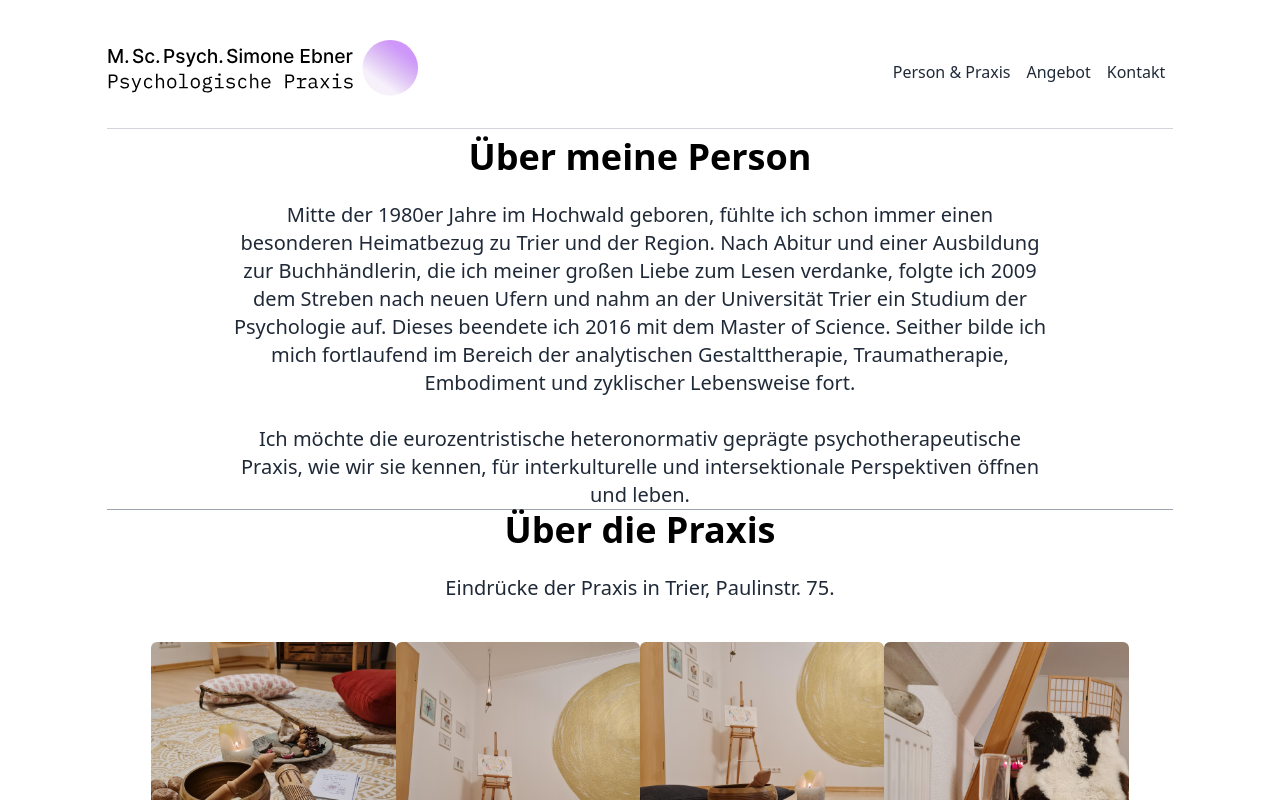
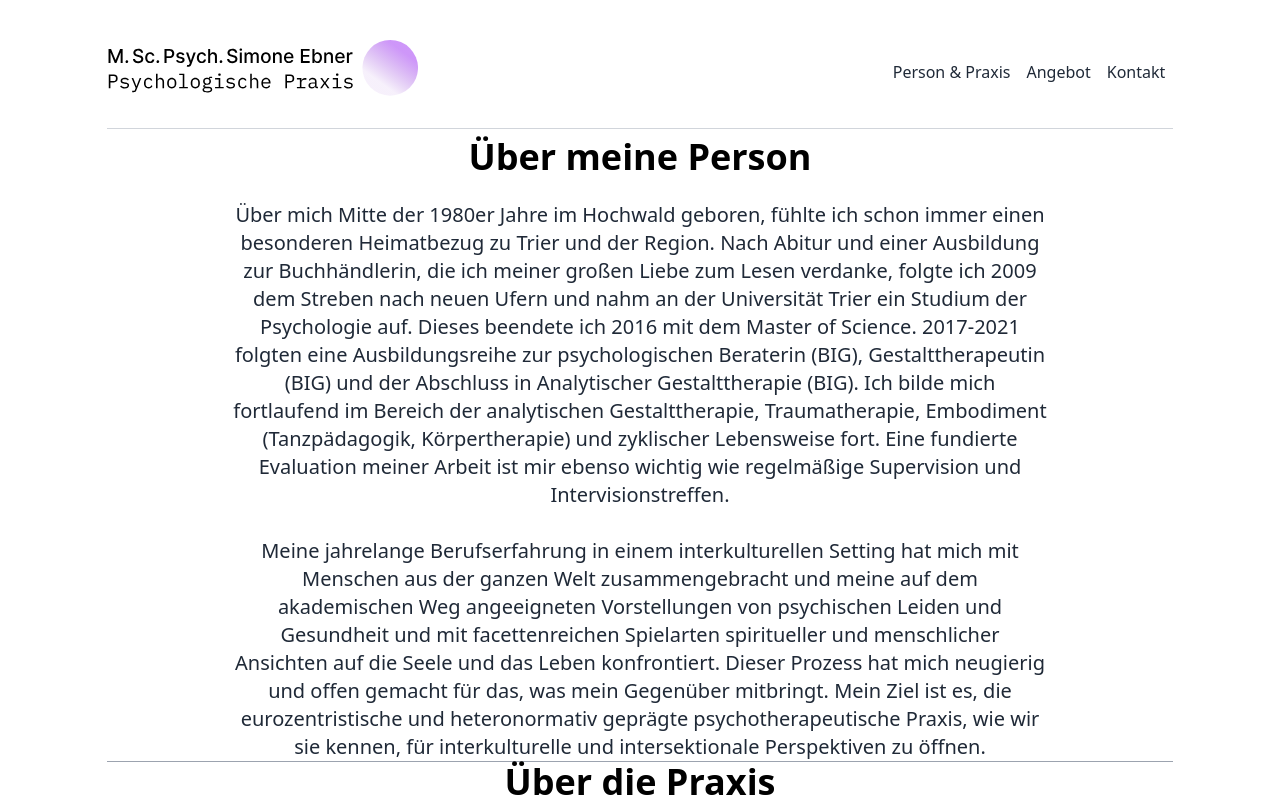
Before and after one commit to dvdptr/website-s-ebner, a Nuxt app: page /about in a window 1280 px wide. Shown: the top 800 px of the page. Built offline with nearby package versions, Linux system fonts and the light colour scheme.

Commit message:
update: text changes

```diff
--- a/components/Angebot.vue
+++ b/components/Angebot.vue
@@ -3,16 +3,15 @@
     class="w-full md:max-w-screen-xl md:w-10/12 mx-auto border-b border-gray-400 pylg"
   >
     <section class="w-10/12 mx-auto">
-      <h1 class="text-3xl md:text-4xl pb-2 font-bold">
+      <h1 class="text-2xl md:text-4xl pb-2 font-bold">
         Krisen, Beratung und Therapie
       </h1>
       <section
         class="text-gray-800 text-base w-full text-left m-auto py-6 font-normal"
       >
         <p>
-          Krisen sind besondere Einschnitte in unser Leben, wie wir es uns bis dato vorgestellt haben. Durch unvorhersehbare und teilweise schmerzvolle Ereignisse, aber auch durch große Umwälzungen wie Geburt, Heirat, Scheidung oder Trennung. Krankheit oder Renteneintritt können Gefühle von Hilflosigkeit, Unsicherheit und Angst bis hin zu Kontrollverlust auslösen. Im Rahmen professioneller Kriseninterventionen begleite ich Sie ein Stück auf diesem besonderen Abschnitt Ihres Lebensweges.
-
-Manchmal sind es aber gar nicht die großen, besonderen Ereignisse im Leben, die uns zu schaffen machen. Über die Zeit schleicht sich ein Gefühl von Gleichgültigkeit, eine graue Suppe des täglichen Einerlei ein. Das soll es also nun gewesen sein? Der Alltag scheint Sie zu ersticken, die Freude und die Farbe sind Ihnen abhanden gekommen. Oder Sie fühlen sich plötzlich besonders unglücklich. Sind ängstlich, soziale Kontakte ermüden Sie und die Geschehnisse in der großen und kleinen Welt scheinen Sie zu erdrücken. Wenn Sie den Ruf der Veränderung in Ihrem Leben hören und auf der Suche zu Ihrem wahren Selbst und dessen Ausdruck sind, scheuen Sie sich nicht, sich per Mail, Messenger oder telefonisch Kontakt zu mir aufzunehmen!</p>
+          Krisen sind besondere Einschnitte in unser Leben, wie wir es uns bis dato vorgestellt haben. Durch unvorhersehbare und teilweise schmerzvolle Ereignisse, aber auch durch große Umwälzungen im Leben wie Geburt eines Kindes, Heirat, oder Trennung. Krankheit oder der Beginn eines neuen Lebensabschnitts können Gefühle von Hilflosigkeit, Unsicherheit und Angst bis hin zu Kontrollverlust auslösen. Im Rahmen professioneller Kriseninterventionen begleite ich Sie ein Stück auf diesem besonderen Abschnitt Ihres Lebensweges. Ein besonderes Anliegen ist mir hierbei die Begleitung von Trauerprozessen beispielsweise aufgrund von Fehl- oder frühen Geburten oder  unerfülltem Kinderwunsch. <br/>
+          <br/>Manchmal sind es aber gar nicht die großen, besonderen Ereignisse im Leben, die uns zu schaffen machen. Über die Zeit schleicht sich ein Gefühl von Gleichgültigkeit, eine graue Suppe des täglichen Einerlei ein. Das soll es also nun gewesen sein? Der Alltag scheint Sie zu ersticken, die Freude und die Farbe sind Ihnen abhanden gekommen. Oder Sie fühlen sich plötzlich besonders unglücklich. Sind ängstlich, soziale Kontakte ermüden Sie und die Geschehnisse in der großen und kleinen Welt scheinen Sie zu erdrücken. Wenn Sie den Ruf der Veränderung in Ihrem Leben hören und auf der Suche zu Ihrem wahren Selbst und dessen Ausdruck sind, scheuen Sie sich nicht, sich per Mail, Messenger oder telefonisch Kontakt zu mir aufzunehmen!</p>
       </section>
       <section class="text-2xl md:text-3xl pb-2 font-bold">
           Embodiment
@@ -30,10 +29,10 @@ Manchmal sind es aber gar nicht die großen, besonderen Ereignisse im Leben, die
           Angebot
         </section>
         <section class="text-gray-800 text-base w-full text-left m-auto py-6 font-normal">
-          Therapeutische Einzelgespräche	50-60 Minuten			80,00 € <br/>
-Doppelsitzung 100-110 Min.	120,00 €<br/>
-Zyklus-Coaching 50 Minuten			60,00 € <br/>
-Kreise 	(ab 3 Personen)			ca. 90-120 Minuten		30,00 € p.P. solidarischer Richtwert <br/>
+          Therapeutische Einzelgespräche         50-60 Minuten			80,00 €<br/>
+Beratung  (Krisenintervention, berufliches Coaching) 50-60 Minuten 80,00 €<br/>
+Zyklus-Coaching 50 Minuten			60,00 €<br/>
+Gruppenangebote (Kreise, Workshops,… ab 3 Personen) ca. 90-120 Minuten  30,00 € p.P. solidarischer Richtwert
     </section>
     </section>
 
--- a/components/Person.vue
+++ b/components/Person.vue
@@ -10,9 +10,10 @@
         class="text-gray-800 text-lg md:text-xl w-full md:w-10/12 text-center m-auto pt-6 font-normal"
       >
         <p>
-          Mitte der 1980er Jahre im Hochwald geboren, fühlte ich schon immer einen besonderen Heimatbezug zu Trier und der Region. Nach Abitur und einer Ausbildung zur Buchhändlerin, die ich meiner großen Liebe zum Lesen verdanke, folgte ich 2009 dem Streben nach neuen Ufern und nahm an der Universität Trier ein Studium der Psychologie auf. Dieses beendete ich 2016 mit dem Master of Science. Seither bilde ich mich fortlaufend im Bereich der analytischen Gestalttherapie, Traumatherapie, Embodiment und zyklischer Lebensweise fort.
-          <br/><br>Ich möchte die eurozentristische heteronormativ geprägte psychotherapeutische Praxis, wie wir sie kennen, für interkulturelle und intersektionale Perspektiven öffnen und leben.</p>
-      </section>
+          Über mich
+Mitte der 1980er Jahre im Hochwald geboren, fühlte ich schon immer einen besonderen Heimatbezug zu Trier und der Region. Nach Abitur und einer Ausbildung zur Buchhändlerin, die ich meiner großen Liebe zum Lesen verdanke, folgte ich 2009 dem Streben nach neuen Ufern und nahm an der Universität Trier ein Studium der Psychologie auf. Dieses beendete ich 2016 mit dem Master of Science. 2017-2021 folgten eine Ausbildungsreihe zur psychologischen Beraterin (BIG), Gestalttherapeutin (BIG) und der Abschluss in Analytischer Gestalttherapie (BIG). Ich bilde mich fortlaufend im Bereich der analytischen Gestalttherapie, Traumatherapie, Embodiment (Tanzpädagogik, Körpertherapie) und zyklischer Lebensweise fort. Eine fundierte Evaluation meiner Arbeit ist mir ebenso wichtig wie regelmäßige Supervision und Intervisionstreffen.
+<br><br>
+Meine jahrelange Berufserfahrung in einem interkulturellen Setting hat mich mit Menschen aus der ganzen Welt zusammengebracht und meine auf dem akademischen Weg angeeigneten Vorstellungen von psychischen Leiden und Gesundheit und mit facettenreichen Spielarten spiritueller und menschlicher Ansichten auf die Seele und das Leben konfrontiert. Dieser Prozess hat mich neugierig und offen gemacht für das, was mein Gegenüber mitbringt. Mein Ziel ist es, die eurozentristische und heteronormativ geprägte psychotherapeutische Praxis, wie wir sie kennen, für interkulturelle und intersektionale Perspektiven zu öffnen.</p></section>
 
     </section>
   </div>
--- a/components/Praxis.vue
+++ b/components/Praxis.vue
@@ -10,7 +10,7 @@
         class="text-gray-800 text-lg md:text-xl w-full md:w-10/12 text-center m-auto pt-6 font-normal"
       >
         <p>
-          Eindrücke der Praxis in Trier, Paulinstr. 75.
+          Praxisraum in der Paulinstr. 75.
         </p></section>
 
         <div class="md:flex mx-auto justify-around">
```
